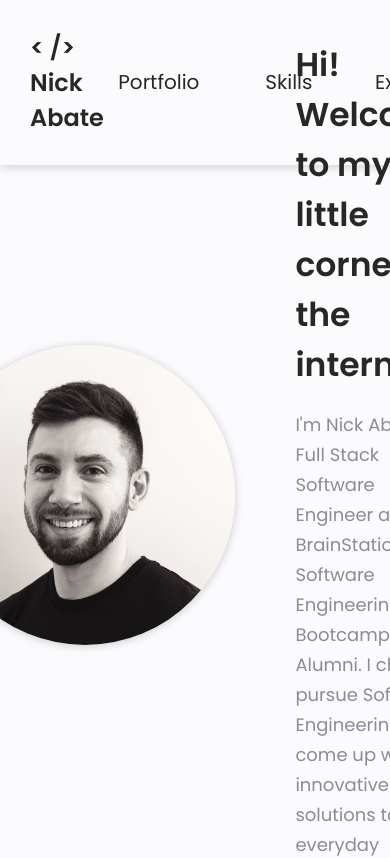
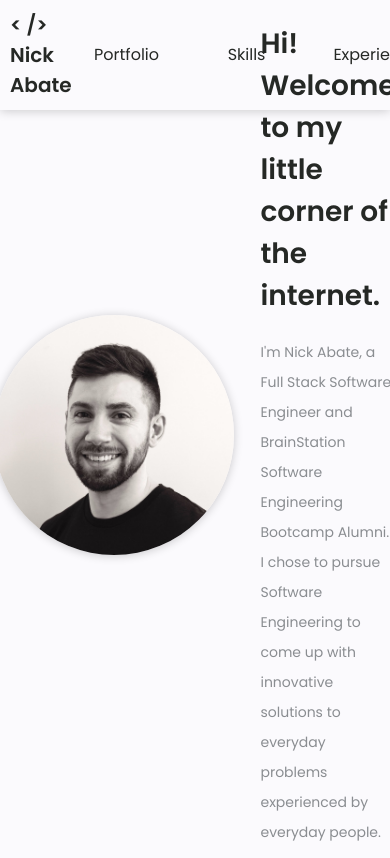
Before and after one commit to nickabate/portfolio, a React (Create React App) app: page / in a window 390 px wide. Shown: the top 858 px of the page. Built offline with nearby package versions, Linux system fonts and the light colour scheme.

Commit message:
Tablet format nav and hero.

```diff
--- a/src/components/Experience/Experience.scss
+++ b/src/components/Experience/Experience.scss
@@ -22,6 +22,7 @@
     background-color: $primary;
     color: $secondary;
     padding: 1rem;
+    text-align: center;
   }
 
   &__text {
--- a/src/components/Header/Header.scss
+++ b/src/components/Header/Header.scss
@@ -11,11 +11,15 @@
     justify-content: space-between;
     align-items: center;
     padding: 3rem;
+
+    @include tablet {
+      padding: 2rem;
+    }
+
+    @include mobile {
+      padding: 1rem;
+    }
   }
-  // &__nav {
-  //   @include flex(row);
-  //   gap: 6rem;
-  // }
 
   &__home {
     color: $primary;
@@ -24,13 +28,18 @@
     font-weight: 600;
     font-size: 2.4rem;
 
-    &:hover {
+    @include tablet {
+      font-size: 2rem;
     }
   }
 
   &__links {
     @include flex(row);
     gap: 2rem;
+
+    @include tablet {
+      gap: 1rem;
+    }
   }
 
   &__link {
@@ -53,6 +62,10 @@
     &--mid {
       margin-right: 1rem;
     }
+
+    @include tablet {
+      font-size: 1.6rem;
+    }
   }
 
   &__btn {
@@ -70,5 +83,9 @@
     &:hover {
       background-color: $tertiary;
     }
+
+    @include tablet {
+      font-size: 1.4rem;
+    }
   }
 }
--- a/src/components/Hero/Hero.scss
+++ b/src/components/Hero/Hero.scss
@@ -8,7 +8,12 @@
   @include flex(row);
   gap: 6rem;
   justify-content: center;
-  height: 90vh;
+  // height: 90vh;
+  height: 75rem;
+
+  @include tablet {
+    gap: 2.6rem;
+  }
 
   &__image-container {
     @include flex(row);
@@ -20,6 +25,11 @@
     height: 30rem;
     border-radius: 50%;
     box-shadow: 0px 1px 10px 0px rgba(0, 0, 0, 0.2);
+
+    @include tablet {
+      width: 24rem;
+      height: 24rem;
+    }
   }
 
   &__container {
@@ -27,14 +37,27 @@
     @include flex(column);
     align-items: flex-start;
     justify-content: center;
+
+    @include tablet {
+      width: 45rem;
+    }
   }
 
   &__greeting {
     font-size: 3.3rem;
     margin-bottom: 2rem;
+
+    @include tablet {
+      font-size: 2.8rem;
+    }
   }
+
   &__text {
     color: $tertiary;
     line-height: 3rem;
+
+    @include tablet {
+      font-size: 1.4rem;
+    }
   }
 }
--- a/src/styles/partials/_variables.scss
+++ b/src/styles/partials/_variables.scss
@@ -16,5 +16,5 @@ $tertiary: rgb(138, 141, 145);
 
 // Breakpoint dimensions
 
-$tablet-breakpoint: 768px;
-$desktop-breakpoint: 1280px;
+$tablet-breakpoint: 767px;
+$desktop-breakpoint: 1279px;
```
